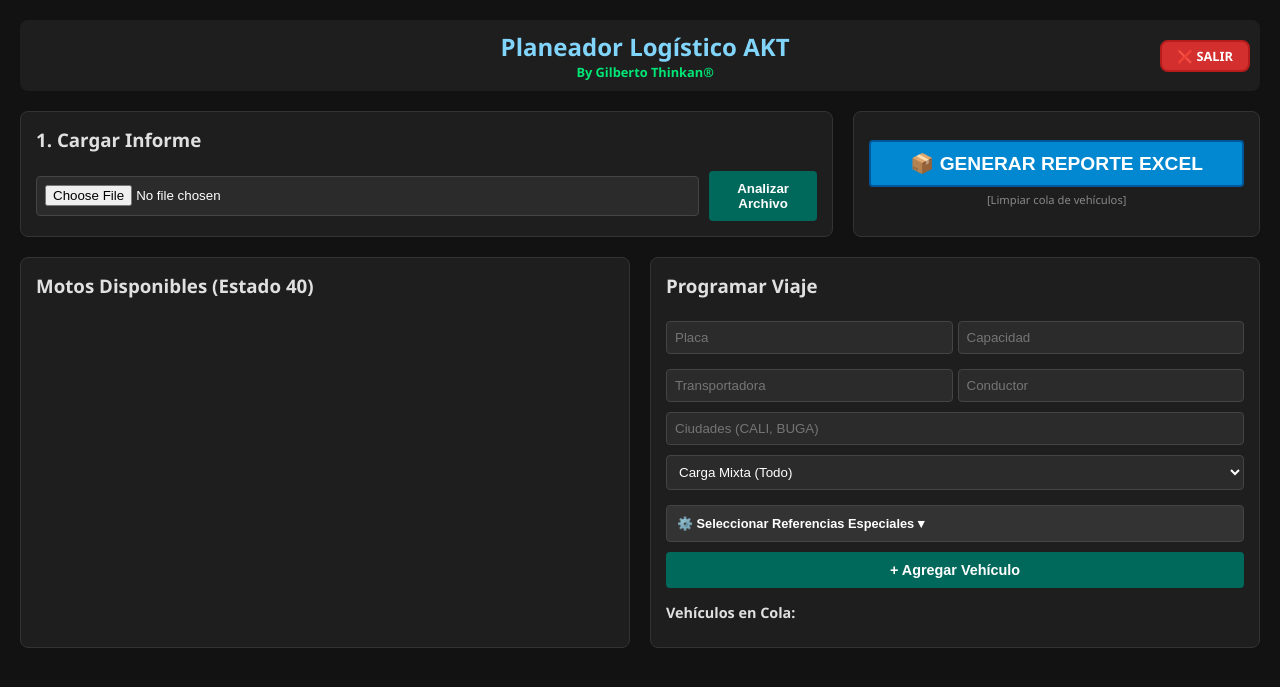
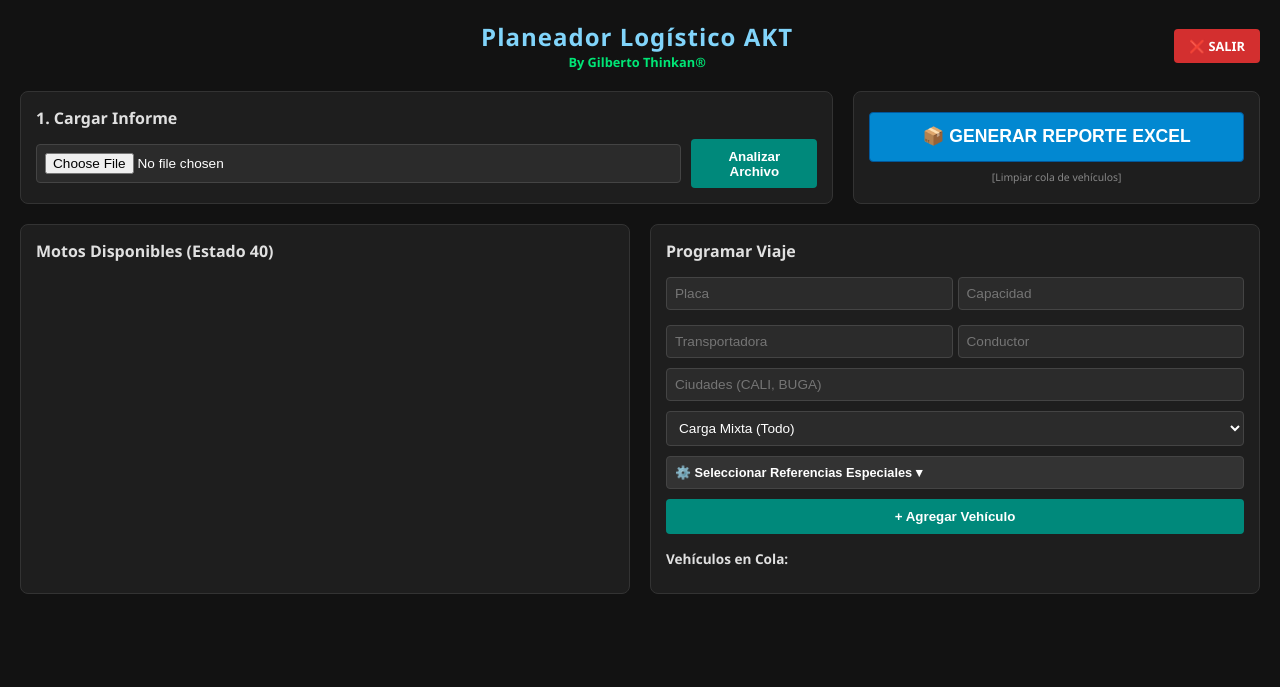
Before and after one commit to gilbertothinkan-eng/planer-v2, a Flask app: template templates/dashboard.html in a window 1280 px wide. Shown: the top 687 px of the page. Run offline with Flask 3, Linux system fonts and the light colour scheme; the template is opened without the code that fills it, so the values that code supplies are empty.

Commit message:
Update dashboard.html

```diff
--- a/templates/dashboard.html
+++ b/templates/dashboard.html
@@ -8,76 +8,81 @@
       .panel { padding: 15px; border: 1px solid #333; border-radius: 8px; background: #1e1e1e; margin-bottom: 20px; }
       .top-row { display: grid; grid-template-columns: 2fr 1fr; gap: 20px; }
       .main-grid { display: grid; grid-template-columns: 1fr 1fr; gap: 20px; }
-      input, select { width: 100%; padding: 8px; margin: 5px 0; border-radius: 4px; border: 1px solid #444; background: #2b2b2b; color: #fff; box-sizing: border-box; }
+
+      input, select { width: 100%; padding: 8px; margin: 5px 0; border-radius: 4px; border: 1px solid #444; background: #2b2b2b; color: #fff; box-sizing: border-box; font-size: 0.85em; }
       button { padding: 10px; border: none; border-radius: 4px; cursor: pointer; background: #00695c; color: #fff; font-weight: bold; width: 100%; }
-      .btn-generate { background: #0288d1; height: 100%; font-size: 1.2em; border: 2px solid #01579b; }
-      .btn-logout { background: #d32f2f; color: white; padding: 10px 20px; border-radius: 8px; text-decoration: none; font-weight: bold; border: 2px solid #b71c1c; }
-      .accordion-button { width: 100%; text-align: left; background: #333; color: #fff; padding: 10px; border: 1px solid #444; cursor: pointer; margin-top: 10px; }
-      .accordion-content { display: none; background: #141414; border: 1px solid #444; }
+
+      .btn-generate { background: #0288d1; height: 50px; font-size: 1.1em; border: 1px solid #01579b; }
+      .btn-logout { background: #d32f2f; color: white; padding: 8px 15px; border-radius: 4px; text-decoration: none; font-weight: bold; font-size: 0.8em; }
+
+      .accordion-button { width: 100%; text-align: left; background: #333; color: #fff; padding: 8px; border: 1px solid #444; cursor: pointer; margin-top: 5px; font-size: 0.8em; }
+      .accordion-content { display: none; background: #141414; border: 1px solid #444; max-height: 150px; overflow-y: auto; }
       .show { display: block !important; }
-      .ciudad-item { padding:12px; border-bottom:1px solid #333; }
+
+      .ciudad-item { padding:10px; border-bottom:1px solid #333; }
       .ciudad-especial { background: #1a2633; border-left: 4px solid #81d4fa; }
-      .card-v { background:#252525; padding:12px; margin-top:10px; border-radius:4px; border-left:4px solid #ff9800; position: relative; }
-      .tag-ref { background:#111; border:1px solid #00e676; padding:4px 8px; border-radius:4px; font-size:0.75em; color: #00e676; }
 
-      /* 1. SCROLL DEFINIDO SEGÚN TU IMAGEN */
+      /* --- SCROLL: SE ACTIVA CON 2 VEHÍCULOS --- */
       .scroll-cola {
-        max-height: 250px; /* Ajustado para que se vea igual a la imagen */
+        max-height: 210px;
         overflow-y: auto;
+        margin-top: 10px;
         padding-right: 5px;
-        margin-top: 10px;
       }
-      /* Estilo del scrollbar para que sea discreto como en tu captura */
       .scroll-cola::-webkit-scrollbar { width: 8px; }
-      .scroll-cola::-webkit-scrollbar-thumb { background: #444; border-radius: 10px; }
+      .scroll-cola::-webkit-scrollbar-thumb { background: #444; border-radius: 4px; }
+
+      .card-v { background:#252525; padding:10px; margin-top:8px; border-radius:4px; border-left:4px solid #ff9800; }
+      /* TAGS VERDES PARA REFERENCIAS ESPECIALES */
+      .tag-ref { background:#111; border:1px solid #00e676; padding:3px 6px; border-radius:4px; font-size:0.7em; color: #00e676; display: inline-block; margin: 2px; }
     </style>
 </head>
 <body>
 
-<div style="display: flex; justify-content: space-between; align-items: center; margin-bottom: 20px; background: #1e1e1e; padding: 10px; border-radius: 8px;">
-  <div style="width: 100px;"></div>
+<div style="display: flex; justify-content: space-between; align-items: center; margin-bottom: 20px;">
+  <div style="width: 80px;"></div>
   <div style="text-align: center;">
-      <h2 style="color:#81d4fa; margin:0;">Planeador Logístico AKT</h2>
+      <h2 style="color:#81d4fa; margin:0; letter-spacing: 1px;">Planeador Logístico AKT</h2>
       <p style="color:#00e676; margin:0; font-size: 0.8em; font-weight: bold;">By Gilberto Thinkan®</p>
   </div>
-  <a href="/logout" class="btn-logout" style="padding: 5px 15px; font-size: 0.8em;">❌ SALIR</a>
+  <a href="/logout" class="btn-logout">❌ SALIR</a>
 </div>
 
 <div class="top-row">
     <div class="panel">
-      <h3 style="margin-top:0;">1. Cargar Informe</h3>
+      <h4 style="margin:0 0 10px 0;">1. Cargar Informe</h4>
       <form action="/upload" method="post" enctype="multipart/form-data" style="display:flex; gap:10px;">
-          <input type="file" name="file" required>
-          <button type="submit" style="width:auto; background:#00695c;">Analizar Archivo</button>
+          <input type="file" name="file" required style="flex-grow:1;">
+          <button type="submit" style="width:auto; background:#00897b; padding: 0 20px;">Analizar Archivo</button>
       </form>
     </div>
 
-    <div class="panel" style="text-align:center; display:flex; flex-direction:column; justify-content:center;">
-      <form action="/generar_planeador" method="POST" style="margin-bottom:5px;">
+    <div class="panel" style="display:flex; flex-direction:column; align-items:center; justify-content:center;">
+      <form action="/generar_planeador" method="POST" style="width:100%;">
         <button type="submit" class="btn-generate">📦 GENERAR REPORTE EXCEL</button>
       </form>
-      <a href="/limpiar_cola" style="color: #888; font-size: 0.7em; text-decoration: none;">[Limpiar cola de vehículos]</a>
+      <a href="/limpiar_cola" style="color: #888; font-size: 0.65em; text-decoration: none; margin-top: 8px;">[Limpiar cola de vehículos]</a>
     </div>
 </div>
 
 <div class="main-grid">
     <div class="panel">
-      <h3 style="margin-top:0;">Motos Disponibles (Estado 40)</h3>
-      <div style="max-height: 400px; overflow-y: auto;">
+      <h4 style="margin:0 0 10px 0;">Motos Disponibles (Estado 40)</h4>
+      <div style="max-height: 500px; overflow-y: auto;">
         {% for ciudad, datos in conteo_detallado.items() %}
           <div class="ciudad-item {% if ciudad in ciudades_especiales %}ciudad-especial{% endif %}" style="display:flex; justify-content:space-between; align-items:center;">
             <div>
-                <strong style="font-size:0.9em;">{{ ciudad }}</strong><br>
+                <strong style="font-size:0.85em;">{{ ciudad }}</strong><br>
                 <small style="color:#aaa; font-size:0.7em;">Normales: {{ datos.normales }} | Especiales: {{ datos.especiales }}</small>
             </div>
-            <span style="font-size:0.9em;">{{ datos.total }} unds</span>
+            <span style="font-size:0.85em;">{{ datos.total }} unds</span>
           </div>
         {% endfor %}
       </div>
     </div>
 
     <div class="panel">
-      <h3 style="margin-top:0;">Programar Viaje</h3>
+      <h4 style="margin:0 0 10px 0;">Programar Viaje</h4>
       <form action="/registrar_vehiculo" method="POST">
         <div style="display:grid; grid-template-columns:1fr 1fr; gap:5px;">
             <input type="text" name="placa" placeholder="Placa" required>
@@ -91,33 +96,36 @@
             <option value="normales">Solo Normales</option>
             <option value="especiales">Solo Especiales</option>
         </select>
-        <button type="button" class="accordion-button" onclick="document.getElementById('refs').classList.toggle('show')" style="font-size:0.8em;">⚙️ Seleccionar Referencias Especiales ▾</button>
+
+        <button type="button" class="accordion-button" onclick="toggleAccordion()">⚙️ Seleccionar Referencias Especiales ▾</button>
         <div id="refs" class="accordion-content">
             {% for ciudad, refs in referencias.items() %}
                 {% for r in refs %}
-                <div style="padding:5px 10px; font-size:0.75em; border-bottom:1px solid #222;">
-                    <label><input type="checkbox" name="refs_especiales" value="{{ ciudad }}_{{ r.cod_int }}" checked> {{ ciudad }} - {{ r.cod_int }} ({{ r.cantidad }}u)</label>
+                <div style="padding:4px 10px; font-size:0.75em; border-bottom:1px solid #222;">
+                    <label style="cursor:pointer;"><input type="checkbox" name="refs_especiales" value="{{ ciudad }}_{{ r.cod_int }}" checked> {{ ciudad }} - {{ r.cod_int }} ({{ r.cantidad }}u)</label>
                 </div>
                 {% endfor %}
             {% endfor %}
         </div>
-        <button type="submit" style="margin-top:10px; background:#00695c; font-size:0.9em;">+ Agregar Vehículo</button>
+
+        <button type="submit" style="margin-top:10px; background:#00897b;">+ Agregar Vehículo</button>
       </form>
 
-      <h4 style="margin: 15px 0 5px 0; font-size:0.9em;">Vehículos en Cola:</h4>
+      <p style="margin: 15px 0 5px 0; font-size:0.85em; font-weight:bold;">Vehículos en Cola:</p>
+
       <div class="scroll-cola">
           {% for v in vehiculos %}
             <div class="card-v">
               <div style="display:flex; justify-content:space-between; align-items:center;">
-                  <strong style="font-size:0.9em; color:#ff9800;">{{ v.placa }}</strong>
+                  <strong style="font-size:0.85em; color:#ff9800;">{{ v.placa }}</strong>
                   <span style="font-size: 0.75em; color: #81d4fa;">Cap: {{ v.cantidad_motos }}</span>
-                  <a href="/eliminar_vehiculo/{{ loop.index0 }}" style="color:#ff5252; text-decoration:none; font-weight:bold; font-size:0.8em;">[X]</a>
+                  <a href="/eliminar_vehiculo/{{ loop.index0 }}" style="color:#d32f2f; text-decoration:none; font-weight:bold; font-size:0.9em;">[X]</a>
               </div>
-              <p style="font-size:0.7em; color:#aaa; margin:3px 0;">📍 {{ v.ciudades|join(", ") }}</p>
+              <p style="font-size:0.7em; color:#aaa; margin:2px 0;">📍 {{ v.ciudades|join(", ") }}</p>
 
-              <div style="display:flex; flex-wrap:wrap; gap:4px; margin-top:5px;">
+              <div style="display:flex; flex-wrap:wrap; margin-top:5px;">
                   {% for r in v.resumen_visual %}
-                    <div class="tag-ref" style="font-size:0.65em;">{{ r.nombre }} ({{ r.cant }}u)</div>
+                    <div class="tag-ref">{{ r.nombre }} ({{ r.cant }}u)</div>
                   {% endfor %}
               </div>
             </div>
@@ -128,7 +136,8 @@
 
 <script>
     function toggleAccordion() {
-        document.getElementById('refs').classList.toggle('show');
+        var content = document.getElementById('refs');
+        content.classList.toggle('show');
     }
 </script>
 
```
